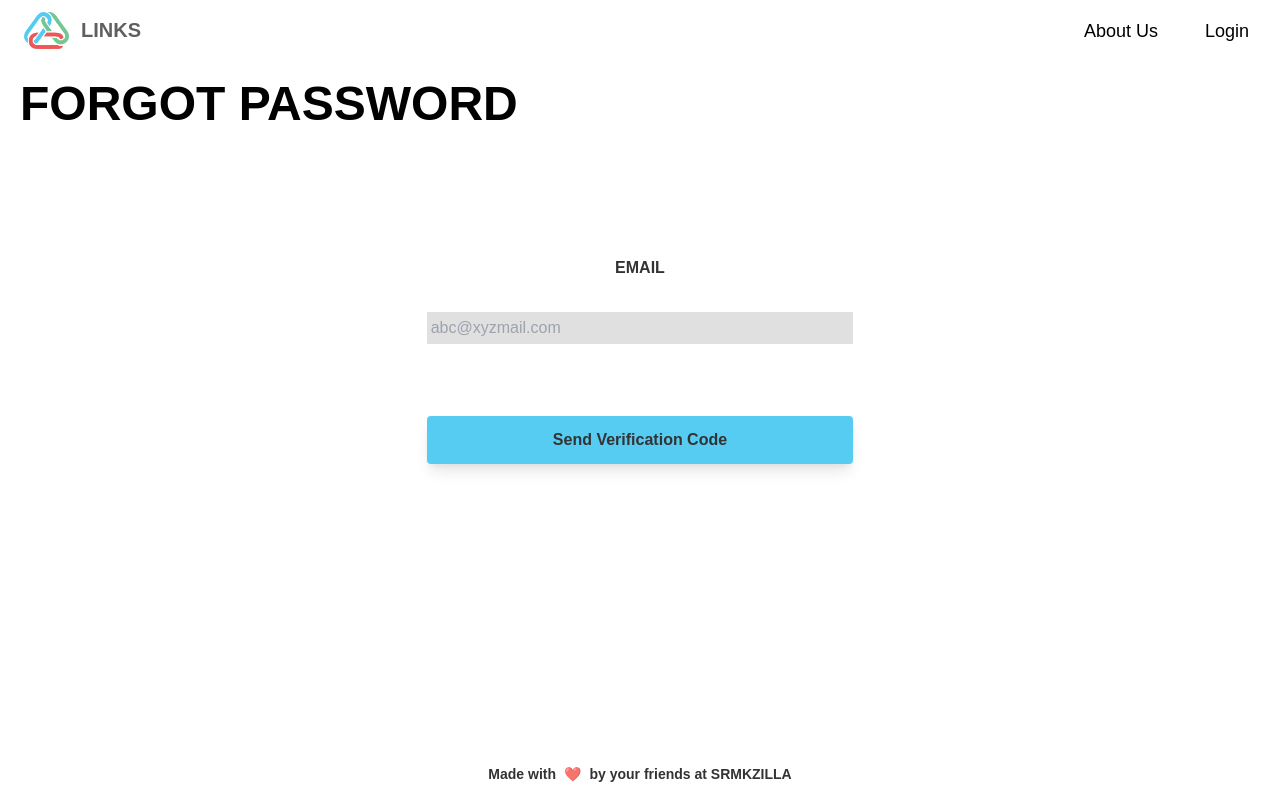
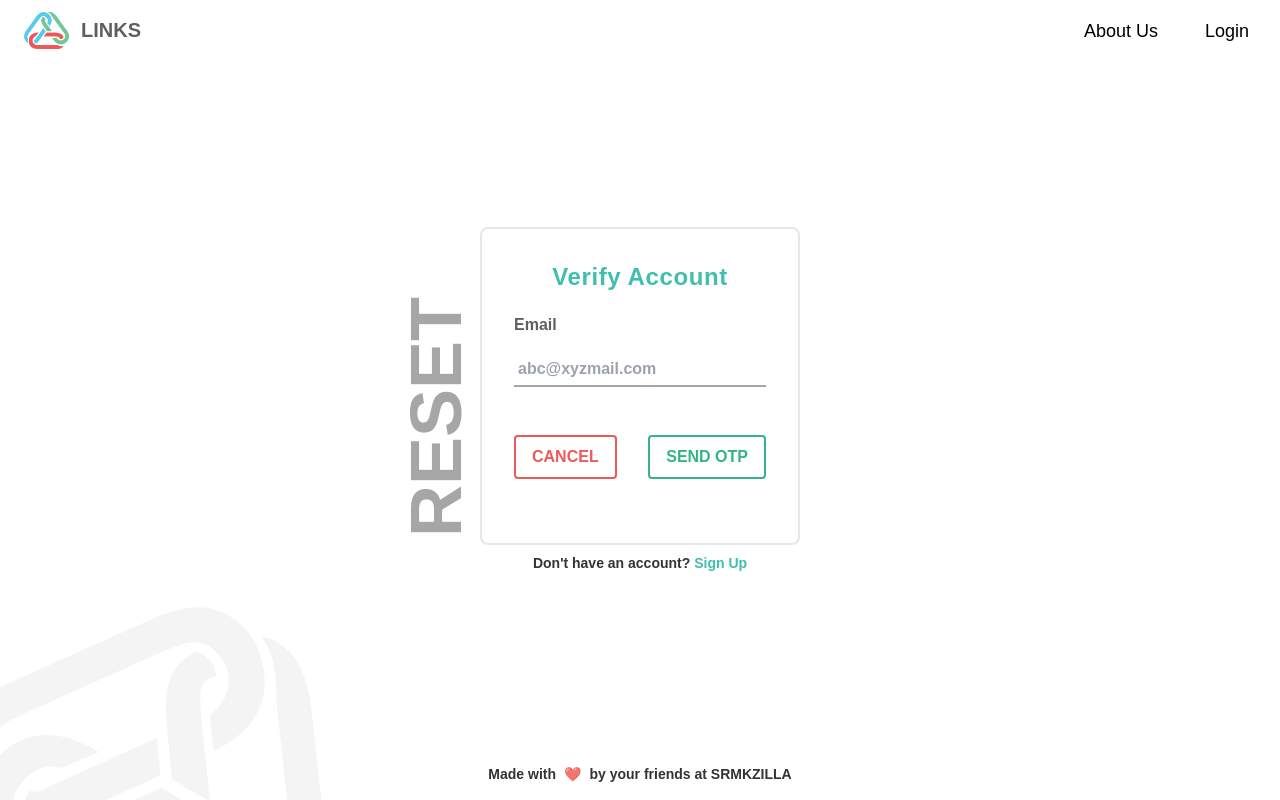
Before and after one commit to srm-kzilla/links, a Next.js app: page /forgotpassword in a window 1280 px wide. Built offline with nearby package versions, Linux system fonts and the light colour scheme.

Commit message:
💄 Update forgot password UI

```diff
--- a/components/forgotPassword/ForgotPassword.tsx
+++ b/components/forgotPassword/ForgotPassword.tsx
@@ -2,12 +2,14 @@ import { useEffect, useState } from "react";
 import { useRouter } from "next/router";
 import { useRecoilState } from "recoil";
 import { Formik, Field, Form } from "formik";
+import Link from "next/link";
 import VerificationInput from "react-verification-input";
 
 import { postForgotPasswordEmail, postVerifyOtp, patchNewForgotPassword } from "../../utils/api";
 import { forgotPasswordEmailValidationSchema, forgotPasswordValidationSchema } from "../../utils/schema";
 import { Eye, EyeHide } from "../../assets/icons";
 import { resetPasswordToken, resendOtpEmail } from "../../utils/store";
+import { FloatingCard } from "../shared";
 
 export default function ForgotPasswordComponent(): JSX.Element {
   const [passwordShown, setPasswordShown] = useState<boolean>(false);
@@ -96,61 +98,86 @@ export default function ForgotPasswordComponent(): JSX.Element {
     <>
       {enterCode ? (
         <>
-          <div className="absolute text-2xl lg:text-5xl -top-20 left-5 gradientHeaderHollow">
-            <h1>FORGOT PASSWORD</h1>
-          </div>
-          <div className="flex items-center justify-center flex-col min-h-screen">
+          <div className="flex flex-col min-h-screen">
             {otpVerified && (
               <>
-                <p className="flex-initial mt-24 mb-4 text-darkgray font-extrabold">
-                  ENTER VERIFICATION CODE
-            </p>
+                <FloatingCard
+                  title="Verify OTP"
+                  verticalHeader="RESET"
+                  bottomText="Don't have an account?"
+                  bottomTextLink="Sign Up"
+                  linkHref="/signup"
+                >
+                  <div className="flex justify-between my-3">
+                    <h1 className="text-lightgray font-bold">Enter OTP</h1>
+                    <div className="text-right text-turquoiseGreen hover:opacity-80 font-bold">
+                      {counter != 0 && (
+                        <h1>Resend OTP in: {counter}s</h1>
+                      )}
+                      {counter == 0 && (
+                        <button
+                          className={`font-bold focus:outline-none ${disableResendOtp && "opacity-50"}`}
+                          disabled={disableResendOtp}
+                          onClick={() => {
+                            sendVerificationCode(forgotPwdEmail)
+                            setDisableResendOtp(true)
+                          }}>
+                          <h1>Resend OTP</h1>
+                        </button>
+                      )}
+                    </div>
+                  </div>
                   <VerificationInput
                     removeDefaultStyles
                     length={6}
                     validChars="0-9"
                     autoFocus={true}
-                  placeholder=""
+                    placeholder="•"
                     inputField={{
                       onChange: getOtpValue,
                     }}
                     container={{
-                    className: "w-full md:w-2/5 text-center",
+                      className: "w-full text-center text-darkgray",
                     }}
                     characters={{
-                    className: "h-14 md:h-20 font-extrabold text-4xl md:text-6xl",
+                      className: "h-10 w-full font-extrabold text-xl text-darkgray",
                     }}
                     character={{
-                    className: "mx-2 shadow-md rounded-xl pt-2",
-                    classNameInactive: "bg-statusGreen rounded-md cursor-text",
-                    classNameSelected: "focus: ring rounded-md",
+                      className: "bg-backgroundwhite mx-1 md:mx-2 rounded-md pt-2 text-darkgray",
+                      classNameInactive: "bg-backgroundwhite rounded-md cursor-text text-darkgray",
+                      classNameSelected: "bg-backgroundwhite focus: ring rounded-md text-darkgray",
                     }}
                   />
-                {counter != 0 && (
-                  <h1 className="mt-5">Resend OTP in: {counter}s</h1>
-                )}
-                {counter == 0 && (
-                  <button
-                    className={`focus:outline-none ${disableResendOtp && "opacity-50"}`}
-                    disabled={disableResendOtp}
-                    onClick={() => {
-                      sendVerificationCode(forgotPwdEmail)
-                      setDisableResendOtp(true)
-                    }}>
-                    <h1 className="mt-5">Resend OTP</h1>
+                  <div className="flex justify-between mt-8">
+                    <Link href="/">
+                      <a>
+                        <button className="bg-white border-2 border-statusRed text-statusRed font-bold outline-none focus:outline-none hover:opacity-80 py-2 px-4 rounded">
+                          CANCEL
                         </button>
-                )}
+                      </a>
+                    </Link>
                     <button
                       type="submit"
                       disabled={isSubmittingOtp}
-                  className={`${isSubmittingOtp ? "bg-backgroundwhiteinset" : "bg-lightblue"} focus:outline-none hover:bg-opacity-90 text-darkgray w-2/3 md:w-1/5 text-md shadow-lg font-extrabold py-3 px-4 my-10 rounded`}
                       onClick={() => verifyOtp()}
+                      className={`${isSubmittingOtp ? "border-lightgray text-lightgray text-xs" : "border-customGreen text-customGreen"} bg-white border-2 focus:outline-none hover:opacity-80 font-bold py-2 px-4 ml-2 rounded`}
                     >
-                  {isSubmittingOtp ? "Please wait..." : "VERIFY"}
+                      {isSubmittingOtp ? "Please wait..." : "PROCEED"}
                     </button>
-              </>)}
+                  </div>
+                </FloatingCard>
+              </>
+            )}
+
             {changePassword && (
-              <div className="w-2/3 md:w-3/12">
+              <div className="flex flex-col">
+                <FloatingCard
+                  title="Reset Password"
+                  verticalHeader="RESET"
+                  bottomText="Don't have an account?"
+                  bottomTextLink="Sign Up"
+                  linkHref="/signup"
+                >
                   <Formik
                     initialValues={initialValues}
                     onSubmit={(values) => submitNewPassword(values.newPassword)}
@@ -160,68 +187,73 @@ export default function ForgotPasswordComponent(): JSX.Element {
                   >
                     {({ errors }) => (
                       <Form>
-                      <p className="flex-initial text-darkgray font-extrabold mt-20">
-                        NEW PASSWORD
-                      </p>
+                        <h1 className="text-lightgray font-bold">New Password</h1>
                         <div className="relative">
                           <Field
                             type={passwordShown ? 'text' : 'password'}
                             name="newPassword"
                             autoComplete="off"
-                          className="gradientInputBottom p-1 focus:outline-none bg-backgroundwhite w-full mt-2 mb-8"
+                            className="bg-white border-b-2 border-lightgraycustom text-lightgraycustom font-semibold p-1 focus:outline-none w-full"
                           />
                           <i
-                          className="absolute top-4 right-3 cursor-pointer"
+                            className="absolute top-2 right-3 cursor-pointer"
                             onClick={togglePasswordVisiblity}
                           >
                             {passwordShown ? <EyeHide /> : <Eye />}
                           </i>
                         </div>
                         {errors.newPassword && (
-                        <div className="text-red-500 text-sm -mt-7 mb-6">
+                          <div className="text-red-500 text-sm">
                             {errors.newPassword}
                           </div>
                         )}
 
-                      <p className="flex-initial text-darkgray font-extrabold">
-                        CONFIRM NEW PASSWORD
-                      </p>
+                        <h1 className="text-lightgray font-bold mt-4">Confirm New Password</h1>
                         <Field
                           type="password"
                           name="confirmNewPassword"
                           autoComplete="off"
-                        className="gradientInputBottom p-1 focus:outline-none bg-backgroundwhite w-full mt-2 mb-8"
+                          className="bg-white border-b-2 border-lightgraycustom text-lightgraycustom font-semibold p-1 focus:outline-none w-full"
                         />
                         {errors.confirmNewPassword && (
-                        <div className="text-red-500 text-sm -mt-7">
+                          <div className="text-red-500 text-sm">
                             {errors.confirmNewPassword}
                           </div>
                         )}
-                      <div className="flex items-center justify-center relative">
+                        <div className="flex justify-between my-8">
+                          <Link href="/">
+                            <a>
+                              <button className="bg-white border-2 border-statusRed text-statusRed font-bold outline-none focus:outline-none hover:opacity-80 py-2 px-4 rounded">
+                                CANCEL
+                              </button>
+                            </a>
+                          </Link>
                           <button
                             type="submit"
                             disabled={isSubmittingPassword}
-                          className={`${isSubmittingPassword ? "bg-backgroundwhiteinset" : "bg-statusGreen"} focus:outline-none hover:bg-opacity-90 text-darkgray w-full text-md shadow-lg font-extrabold py-3 px-4 my-14 rounded`}
+                            className={`${isSubmittingPassword ? "border-lightgray text-lightgray text-xs" : "border-customGreen text-customGreen"} bg-white border-2 font-bold outline-none focus:outline-none hover:opacity-80 py-2 px-4 ml-2 rounded`}
                           >
-                          {isSubmittingPassword ? "Please wait..." : "Save"}
+                            {isSubmittingPassword ? "Please wait..." : "UPDATE"}
                           </button>
                         </div>
                       </Form>
                     )}
                   </Formik>
+                </FloatingCard>
               </div>
             )}
           </div>
         </>
       ) : (
         <>
-          <div className="absolute text-2xl lg:text-5xl top-20 left-5 gradientHeaderHollow">
-            <h1>FORGOT PASSWORD</h1>
-          </div>
-          <div className="flex flex-col w-2/3 md:w-2/6 mx-auto">
-            <p className="text-center mt-64 text-darkgray font-extrabold">
-              EMAIL
-            </p>
+          <div className="flex flex-col">
+            <FloatingCard
+              title="Verify Account"
+              verticalHeader="RESET"
+              bottomText="Don't have an account?"
+              bottomTextLink="Sign Up"
+              linkHref="/signup"
+            >
               <Formik
                 initialValues={emailInitialValue}
                 onSubmit={(values) => sendVerificationCode(values.email)}
@@ -232,10 +264,11 @@ export default function ForgotPasswordComponent(): JSX.Element {
                 {({ errors }) => (
                   <Form>
                     <div className="flex flex-col">
+                      <h1 className="text-lightgray font-bold">Email</h1>
                       <Field
                         type="email"
                         name="email"
-                      className="gradientInputBottom p-1 focus:outline-none bg-backgroundwhite mt-8 mb-8"
+                        className="bg-white border-b-2 border-lightgraycustom text-lightgraycustom font-semibold p-1 focus:outline-none my-4"
                         placeholder="abc@xyzmail.com"
                       />
                       {errors.email && (
@@ -243,17 +276,27 @@ export default function ForgotPasswordComponent(): JSX.Element {
                           {errors.email}
                         </div>
                       )}
+                      <div className="flex justify-between my-8">
+                        <Link href="/">
+                          <a>
+                            <button className="bg-white border-2 border-statusRed text-statusRed font-bold outline-none focus:outline-none hover:opacity-80 py-2 px-4 rounded">
+                              CANCEL
+                            </button>
+                          </a>
+                        </Link>
                         <button
                           type="submit"
                           disabled={isSubmittingEmail}
-                      className={`${isSubmittingEmail ? "bg-backgroundwhiteinset" : "bg-lightblue"} focus:outline-none hover:bg-opacity-90 text-darkgray text-md shadow-lg font-extrabold py-3 px-4 my-10 rounded`}
+                          className={`${isSubmittingEmail ? "border-lightgray text-lightgray text-xs" : "border-customGreen text-customGreen"} bg-white border-2 font-bold outline-none focus:outline-none hover:opacity-80 py-2 px-4 ml-2 rounded`}
                         >
-                      {isSubmittingEmail ? "Please wait..." : "Send Verification Code"}
+                          {isSubmittingEmail ? "Please wait..." : "SEND OTP"}
                         </button>
+                      </div>
                     </div>
                   </Form>
                 )}
               </Formik>
+            </FloatingCard>
           </div>
         </>
       )}
--- a/components/login/login.tsx
+++ b/components/login/login.tsx
@@ -105,7 +105,7 @@ const LoginComponent = () => {
                   <div className="flex items-center justify-center relative">
                     <button
                       type="submit"
-                      className={`bg-white border-2 outline-none focus:outline-none hover:bg-opacity-90 w-2/3 text-md font-bold py-2 px-4 my-6 rounded ${loading ? "border-lightgray text-lightgray" : "border-customGreen text-customGreen"}`}
+                      className={`bg-white border-2 outline-none focus:outline-none hover:opacity-80 w-2/3 text-md font-bold py-2 px-4 my-6 rounded ${loading ? "border-lightgray text-lightgray" : "border-customGreen text-customGreen"}`}
                     >
                       {loading ? "Please wait..." : "SIGN IN"}
                     </button>
--- a/components/shared/floatingcard.tsx
+++ b/components/shared/floatingcard.tsx
@@ -8,7 +8,7 @@ interface FloatingCardProps {
     bottomText: string;
     bottomTextLink: string;
     linkHref: string;
-    children: unknown;
+    children: React.ReactNode;
 }
 
 export default function FloatingCard({ title, verticalHeader, bottomText, bottomTextLink, linkHref, children }: FloatingCardProps): JSX.Element {
--- a/components/signup/signup.tsx
+++ b/components/signup/signup.tsx
@@ -130,7 +130,7 @@ const SignUpComponent = () => {
                 <div className="flex items-center justify-center relative">
                   <button
                     type="submit"
-                    className={`bg-white border-2 outline-none focus:outline-none hover:opacity-90 w-2/3 text-md font-bold py-2 px-4 my-2 rounded ${loading ? "border-lightgray text-lightgray" : "border-customGreen text-customGreen"}`}
+                    className={`bg-white border-2 outline-none focus:outline-none hover:opacity-80 w-2/3 text-md font-bold py-2 px-4 my-2 rounded ${loading ? "border-lightgray text-lightgray" : "border-customGreen text-customGreen"}`}
                   >
                     {loading ? "Please wait..." : "SIGN UP"}
                   </button>
```
Lines whose indentation alone changed are shown as unchanged.
